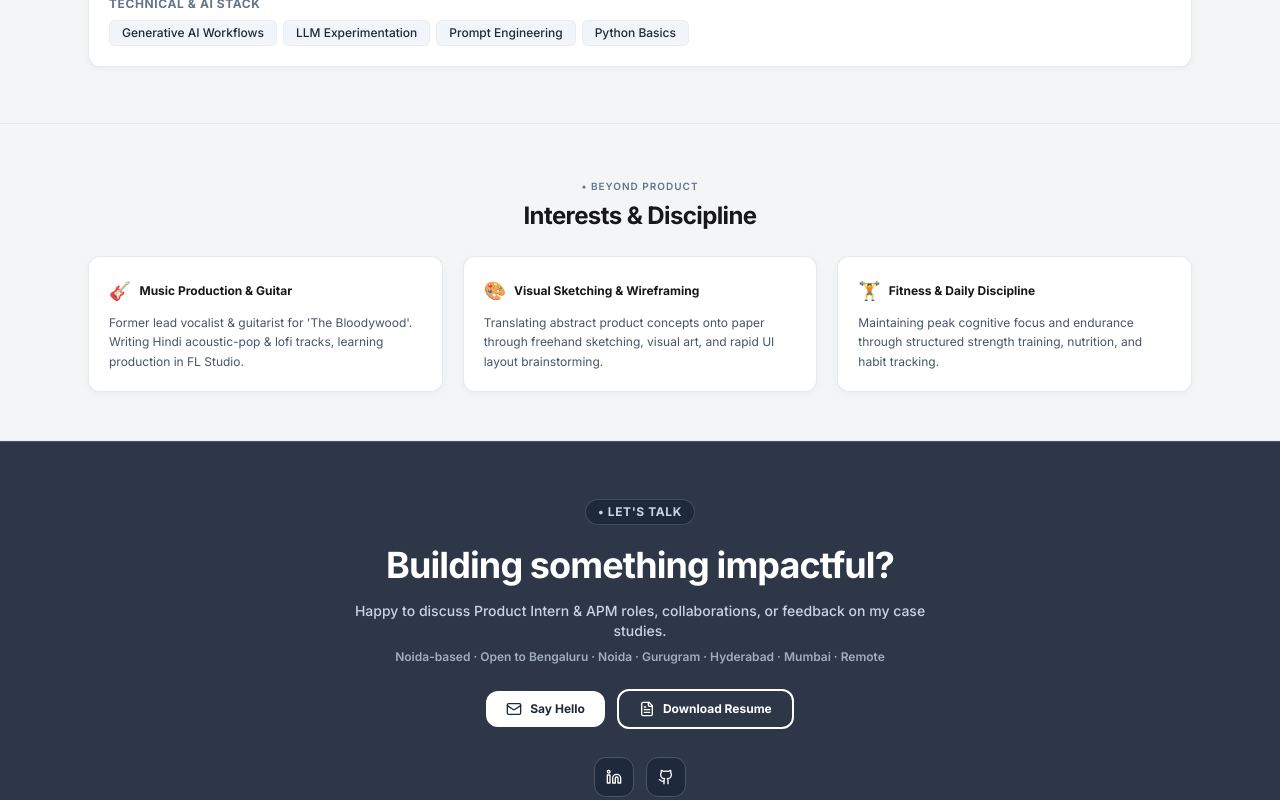
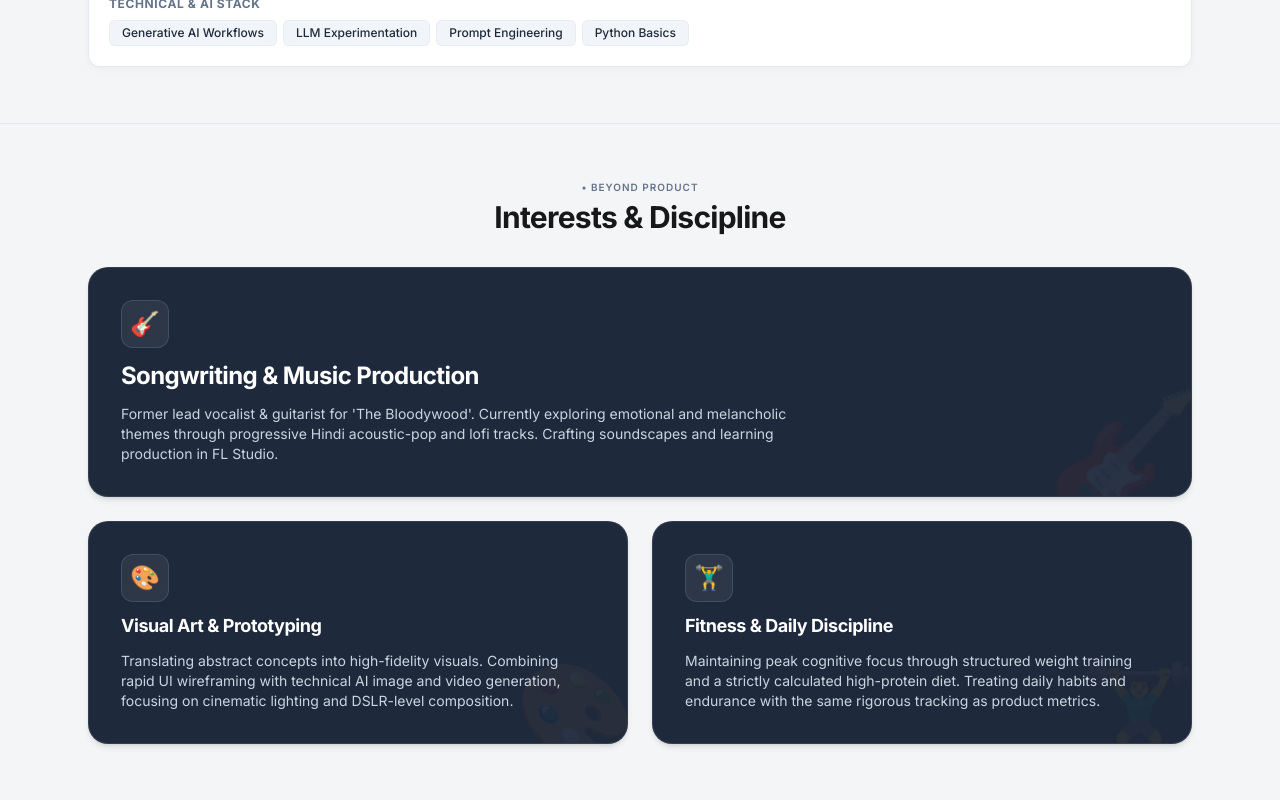
Before and after one commit to verma-ashutosh/pm-portfolio, a React (Vite) app: page / in a window 1280 px wide. Shown: the part 4900-5700 px from the top of the page. Built offline with nearby package versions, Linux system fonts and the light colour scheme.

Commit message:
Deploy portfolio source code to verma-ashutosh/pm-portfolio

```diff
--- a/src/components/BeyondProduct.jsx
+++ b/src/components/BeyondProduct.jsx
@@ -2,36 +2,104 @@ import React from 'react';
 import { beyondProductData } from '../data/portfolioData';
 
 export const BeyondProduct = () => {
+  const [musicCard, visualCard, fitnessCard] = beyondProductData;
+
   return (
-    <section id="beyond-product" className="py-12 bg-[#F4F5F7] text-[#18181B] border-b border-slate-200/80">
-      <div className="w-full max-w-[1200px] mx-auto px-6 md:px-12 space-y-6">
+    <section id="beyond-product" className="py-14 bg-[#F4F5F7] text-[#18181B] border-b border-slate-200/80">
+      {/* Central 1200px container width */}
+      <div className="w-full max-w-[1200px] mx-auto px-6 md:px-12 space-y-8">
 
         {/* Header */}
         <div className="text-center max-w-xl mx-auto space-y-1">
-          <span className="text-[10px] font-semibold uppercase tracking-widest text-slate-500">
+          <span className="text-[10px] font-semibold uppercase tracking-widest text-slate-500 block mb-1">
             • BEYOND PRODUCT
           </span>
-          <h2 className="text-xl sm:text-2xl font-bold text-[#18181B] tracking-tight">
+          <h2 className="text-2xl sm:text-3xl font-extrabold text-[#18181B] tracking-tight">
             Interests & Discipline
           </h2>
         </div>
 
-        {/* 3 Compact Cards Grid */}
-        <div className="grid grid-cols-1 md:grid-cols-3 gap-5">
-          {beyondProductData.map((card, idx) => (
-            <div
-              key={idx}
-              className="bg-white border border-slate-200/90 rounded-xl p-5 space-y-2 shadow-[0_2px_8px_rgba(0,0,0,0.04)] hover:border-slate-300 transition-colors"
-            >
-              <div className="flex items-center gap-2">
-                <span className="text-lg">{card.icon}</span>
-                <h3 className="font-bold text-xs text-[#18181B]">{card.title}</h3>
+        {/* Bento Box Grid Layout (2 Rows: Top Full-Width Card + Bottom 2-Column Split) */}
+        <div className="space-y-6">
+
+          {/* Top Row: Card 1 (Large/Wide Full-Width Card) */}
+          <div className="bg-[#1E293B] border border-white/10 rounded-[20px] p-8 relative overflow-hidden transition-all duration-300 hover:-translate-y-1 hover:shadow-[0_10px_35px_rgba(168,85,247,0.22)] hover:border-purple-500/40 cursor-pointer shadow-md group">
+
+            {/* Left Content Column */}
+            <div className="relative z-10 max-w-2xl space-y-3">
+              <div className="w-12 h-12 rounded-xl bg-[#2D3748] border border-slate-600/80 text-white flex items-center justify-center text-2xl shadow-2xs">
+                <span>{musicCard.icon}</span>
               </div>
-              <p className="text-xs text-slate-600 font-normal leading-relaxed">
-                {card.description}
+
+              <h3 className="text-xl sm:text-2xl font-bold text-white tracking-tight leading-snug">
+                {musicCard.title}
+              </h3>
+
+              <p className="text-xs sm:text-sm text-[#CBD5E1] font-normal leading-relaxed">
+                {musicCard.description}
               </p>
             </div>
-          ))}
+
+            {/* Faded Decorative Graphic Overflowing on Right */}
+            <div className="absolute -right-4 -bottom-6 text-9xl text-white/5 pointer-events-none select-none transition-transform duration-500 group-hover:scale-110 group-hover:rotate-6">
+              🎸
+            </div>
+
+          </div>
+
+          {/* Bottom Row: Two Equal-Sized Bento Cards (Card 2 & Card 3) */}
+          <div className="grid grid-cols-1 md:grid-cols-2 gap-6">
+
+            {/* Card 2: Visual Art & Prototyping (Blue/Teal Glow) */}
+            <div className="bg-[#1E293B] border border-white/10 rounded-[20px] p-8 relative overflow-hidden flex flex-col justify-between transition-all duration-300 hover:-translate-y-1 hover:shadow-[0_10px_35px_rgba(56,189,248,0.22)] hover:border-cyan-500/40 cursor-pointer shadow-md group space-y-4">
+
+              <div className="space-y-3 relative z-10">
+                <div className="w-12 h-12 rounded-xl bg-[#2D3748] border border-slate-600/80 text-white flex items-center justify-center text-2xl shadow-2xs">
+                  <span>{visualCard.icon}</span>
+                </div>
+
+                <h4 className="text-lg font-bold text-white tracking-tight leading-snug">
+                  {visualCard.title}
+                </h4>
+
+                <p className="text-xs sm:text-sm text-[#CBD5E1] font-normal leading-relaxed">
+                  {visualCard.description}
+                </p>
+              </div>
+
+              {/* Faded Decorative Graphic */}
+              <div className="absolute -right-2 -bottom-4 text-8xl text-white/5 pointer-events-none select-none transition-transform duration-500 group-hover:scale-110">
+                🎨
+              </div>
+
+            </div>
+
+            {/* Card 3: Fitness & Daily Discipline (Orange/Red Glow) */}
+            <div className="bg-[#1E293B] border border-white/10 rounded-[20px] p-8 relative overflow-hidden flex flex-col justify-between transition-all duration-300 hover:-translate-y-1 hover:shadow-[0_10px_35px_rgba(249,115,22,0.22)] hover:border-orange-500/40 cursor-pointer shadow-md group space-y-4">
+
+              <div className="space-y-3 relative z-10">
+                <div className="w-12 h-12 rounded-xl bg-[#2D3748] border border-slate-600/80 text-white flex items-center justify-center text-2xl shadow-2xs">
+                  <span>{fitnessCard.icon}</span>
+                </div>
+
+                <h4 className="text-lg font-bold text-white tracking-tight leading-snug">
+                  {fitnessCard.title}
+                </h4>
+
+                <p className="text-xs sm:text-sm text-[#CBD5E1] font-normal leading-relaxed">
+                  {fitnessCard.description}
+                </p>
+              </div>
+
+              {/* Faded Decorative Graphic */}
+              <div className="absolute -right-2 -bottom-4 text-8xl text-white/5 pointer-events-none select-none transition-transform duration-500 group-hover:scale-110">
+                🏋️‍♂️
+              </div>
+
+            </div>
+
+          </div>
+
         </div>
 
       </div>
--- a/src/data/portfolioData.js
+++ b/src/data/portfolioData.js
@@ -259,18 +259,24 @@ export const skillsMatrix = [
 
 export const beyondProductData = [
   {
+    id: "music-production",
     icon: "🎸",
-    title: "Music Production & Guitar",
-    description: "Former lead vocalist & guitarist for 'The Bloodywood'. Writing Hindi acoustic-pop & lofi tracks, learning production in FL Studio."
+    title: "Songwriting & Music Production",
+    description: "Former lead vocalist & guitarist for 'The Bloodywood'. Currently exploring emotional and melancholic themes through progressive Hindi acoustic-pop and lofi tracks. Crafting soundscapes and learning production in FL Studio.",
+    glowStyle: "hover:shadow-[0_10px_35px_rgba(168,85,247,0.22)] hover:border-purple-500/40"
   },
   {
+    id: "visual-art",
     icon: "🎨",
-    title: "Visual Sketching & Wireframing",
-    description: "Translating abstract product concepts onto paper through freehand sketching, visual art, and rapid UI layout brainstorming."
+    title: "Visual Art & Prototyping",
+    description: "Translating abstract concepts into high-fidelity visuals. Combining rapid UI wireframing with technical AI image and video generation, focusing on cinematic lighting and DSLR-level composition.",
+    glowStyle: "hover:shadow-[0_10px_35px_rgba(56,189,248,0.22)] hover:border-cyan-500/40"
   },
   {
-    icon: "🏋️",
+    id: "fitness-discipline",
+    icon: "🏋️‍♂️",
     title: "Fitness & Daily Discipline",
-    description: "Maintaining peak cognitive focus and endurance through structured strength training, nutrition, and habit tracking."
+    description: "Maintaining peak cognitive focus through structured weight training and a strictly calculated high-protein diet. Treating daily habits and endurance with the same rigorous tracking as product metrics.",
+    glowStyle: "hover:shadow-[0_10px_35px_rgba(249,115,22,0.22)] hover:border-orange-500/40"
   }
 ];
```
Also changed, not shown: 4 other files (tests, documents, lock files or other folders).
